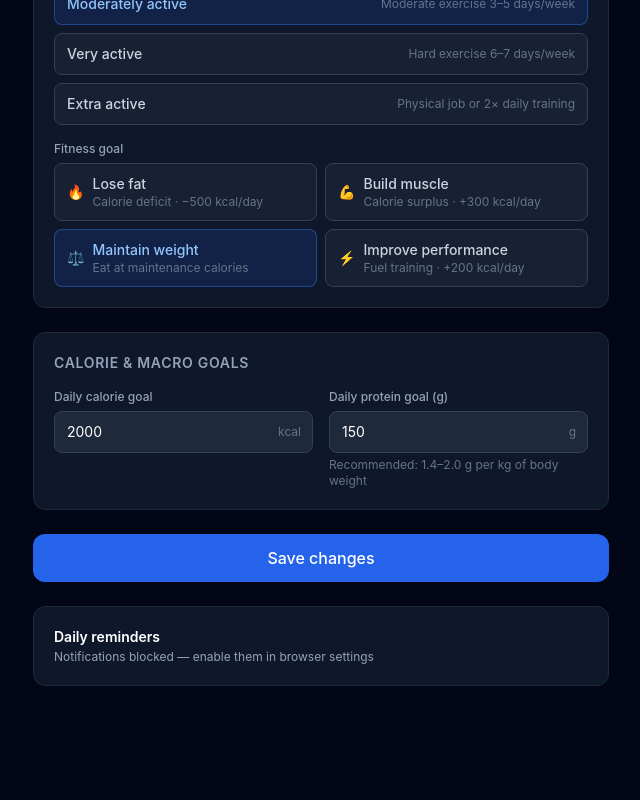
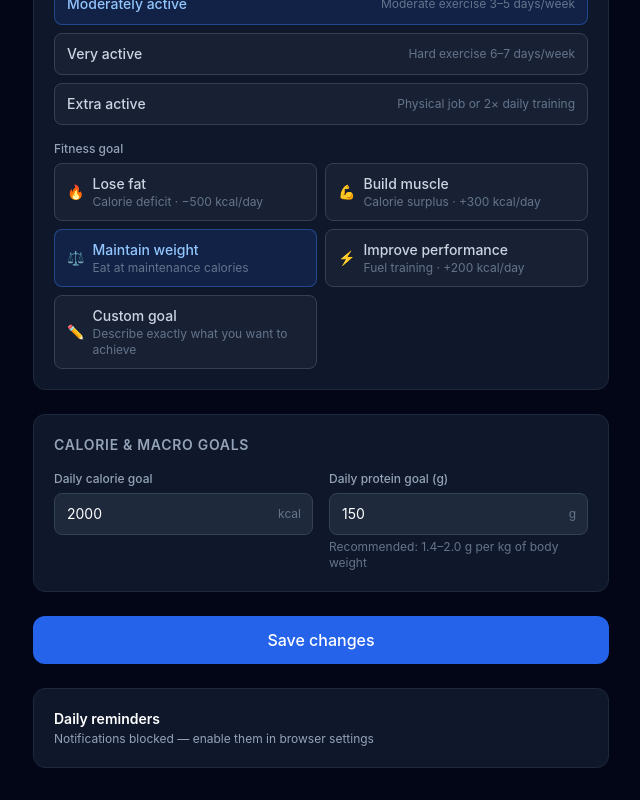
Before and after one commit to EmalSahari/fitness, a Next.js app: page /account in a window 1280 px wide. Shown: the part 800-1600 px from the top of the page, without its empty margins (279-919 px from the left). Before the commit the page ends 1518 px from the top, so only its background shows below. Built offline with nearby package versions, Linux system fonts and the light colour scheme; no server answers.

Commit message:
feat: add custom fitness goal with free-text description

```diff
--- a/app/account/page.tsx
+++ b/app/account/page.tsx
@@ -21,6 +21,7 @@ const GOAL_OPTIONS: { value: FitnessGoal; emoji: string; label: TranslationKey;
   { value: 'build_muscle', emoji: '💪', label: 'ob_goal_build_muscle',  desc: 'ob_goal_build_muscle_desc' },
   { value: 'maintain',     emoji: '⚖️', label: 'ob_goal_maintain',      desc: 'ob_goal_maintain_desc' },
   { value: 'performance',  emoji: '⚡', label: 'ob_goal_performance',   desc: 'ob_goal_performance_desc' },
+  { value: 'custom',       emoji: '✏️', label: 'ob_goal_custom',        desc: 'ob_goal_custom_desc' },
 ];
 
 export default function AccountPage() {
@@ -35,6 +36,7 @@ export default function AccountPage() {
   const [sex, setSex] = useState<Sex>('male');
   const [activityLevel, setActivityLevel] = useState<ActivityLevel>('moderate');
   const [goal, setGoal] = useState<FitnessGoal>('maintain');
+  const [customGoalText, setCustomGoalText] = useState('');
   const [calorieGoal, setCalorieGoal] = useState('2000');
   const [proteinGoal, setProteinGoal] = useState('150');
 
@@ -64,6 +66,7 @@ export default function AccountPage() {
         if (stats.sex)         setSex(stats.sex as Sex);
         if (stats.activity_level) setActivityLevel(stats.activity_level as ActivityLevel);
         if (stats.goal)        setGoal(stats.goal as FitnessGoal);
+        if (stats.custom_goal_text) setCustomGoalText(stats.custom_goal_text);
       });
   }, [user, profile]); // eslint-disable-line react-hooks/exhaustive-deps
 
@@ -97,6 +100,7 @@ export default function AccountPage() {
       sex,
       activity_level: activityLevel,
       goal,
+      custom_goal_text: goal === 'custom' ? (customGoalText.trim() || null) : null,
     }, { onConflict: 'user_id' });
 
     await refreshProfile();
@@ -199,6 +203,16 @@ export default function AccountPage() {
               </button>
             ))}
           </div>
+          {goal === 'custom' && (
+            <textarea
+              value={customGoalText}
+              onChange={e => setCustomGoalText(e.target.value)}
+              placeholder={t('ob_goal_custom_placeholder')}
+              rows={2}
+              maxLength={200}
+              className="mt-2 w-full bg-slate-800 border border-blue-500/40 rounded-lg px-3 py-2.5 text-white text-sm placeholder-slate-500 focus:outline-none focus:border-blue-500 resize-none"
+            />
+          )}
         </Field>
       </Section>
 
--- a/app/api/progress-insights/route.ts
+++ b/app/api/progress-insights/route.ts
@@ -16,7 +16,7 @@ export async function POST(req: NextRequest) {
   }
 
   const body = await req.json();
-  const { weightEntries, avgCalories, avgCaloriesBurned, workoutsPerWeek, calorieGoal, goal, name, tdee, periodLabel } = body;
+  const { weightEntries, avgCalories, avgCaloriesBurned, workoutsPerWeek, calorieGoal, goal, name, tdee, periodLabel, customGoalText } = body;
 
   const weightTrend = weightEntries.length >= 2
     ? (weightEntries[0].weight_kg - weightEntries[weightEntries.length - 1].weight_kg).toFixed(1)
@@ -24,7 +24,7 @@ export async function POST(req: NextRequest) {
 
   const prompt = `
 User: ${name || 'Anonymous'}
-Goal: ${goal} (${goal === 'lose_fat' ? 'fat loss' : goal === 'build_muscle' ? 'muscle gain' : goal === 'maintain' ? 'maintenance' : 'performance'})
+Goal: ${goal === 'custom' && customGoalText ? `Custom: "${customGoalText}"` : goal === 'lose_fat' ? 'fat loss' : goal === 'build_muscle' ? 'muscle gain' : goal === 'maintain' ? 'maintenance' : 'performance'}
 Calorie goal: ${calorieGoal} kcal/day
 Estimated TDEE: ${tdee ?? 'unknown'} kcal/day
 
--- a/app/onboarding/page.tsx
+++ b/app/onboarding/page.tsx
@@ -24,6 +24,7 @@ const GOAL_OPTIONS: { value: FitnessGoal; emoji: string; label: TranslationKey;
   { value: 'build_muscle', emoji: '💪', label: 'ob_goal_build_muscle',   desc: 'ob_goal_build_muscle_desc' },
   { value: 'maintain',     emoji: '⚖️', label: 'ob_goal_maintain',       desc: 'ob_goal_maintain_desc' },
   { value: 'performance',  emoji: '⚡', label: 'ob_goal_performance',    desc: 'ob_goal_performance_desc' },
+  { value: 'custom',       emoji: '✏️', label: 'ob_goal_custom',         desc: 'ob_goal_custom_desc' },
 ];
 
 const LANGUAGES: { value: Language; flag: string; label: string }[] = [
@@ -47,6 +48,7 @@ export default function OnboardingPage() {
   const [sex, setSex] = useState<Sex>('male');
   const [activityLevel, setActivityLevel] = useState<ActivityLevel>('moderate');
   const [goal, setGoal] = useState<FitnessGoal>('maintain');
+  const [customGoalText, setCustomGoalText] = useState('');
 
   const tdee =
     weightKg && heightCm && age
@@ -90,6 +92,7 @@ export default function OnboardingPage() {
       sex,
       activity_level: activityLevel,
       goal,
+      ...(goal === 'custom' && customGoalText.trim() ? { custom_goal_text: customGoalText.trim() } : {}),
     }, { onConflict: 'user_id' });
 
     await supabase.from('weight_entries').insert({
@@ -275,6 +278,17 @@ export default function OnboardingPage() {
                     {goal === value && <div className="ml-auto w-2 h-2 rounded-full bg-blue-500 flex-shrink-0" />}
                   </button>
                 ))}
+                {goal === 'custom' && (
+                  <textarea
+                    value={customGoalText}
+                    onChange={e => setCustomGoalText(e.target.value)}
+                    placeholder={t('ob_goal_custom_placeholder')}
+                    rows={2}
+                    maxLength={200}
+                    autoFocus
+                    className="w-full bg-slate-800 border border-blue-500/40 rounded-xl px-4 py-3 text-white text-sm placeholder-slate-500 focus:outline-none focus:border-blue-500 resize-none"
+                  />
+                )}
               </div>
 
               {tdee && (
--- a/app/progress/page.tsx
+++ b/app/progress/page.tsx
@@ -191,7 +191,7 @@ export default function ProgressPage() {
   const [weightEntries, setWeightEntries] = useState<WeightEntry[]>([]);
   const [foodEntries, setFoodEntries] = useState<FoodEntry[]>([]);
   const [workoutEntries, setWorkoutEntries] = useState<WorkoutEntry[]>([]);
-  const [userStats, setUserStats] = useState<{ goal?: string } | null>(null);
+  const [userStats, setUserStats] = useState<{ goal?: string; custom_goal_text?: string } | null>(null);
   const [loading, setLoading] = useState(true);
 
   const [showWeightForm, setShowWeightForm] = useState(false);
@@ -213,7 +213,7 @@ export default function ProgressPage() {
       supabase.from('weight_entries').select('*').eq('user_id', user.id).order('date', { ascending: false }).limit(weightLimit),
       supabase.from('food_entries').select('*').eq('user_id', user.id).gte('date', startDate).lte('date', today),
       supabase.from('workout_entries').select('*').eq('user_id', user.id).gte('date', startDate).lte('date', today),
-      supabase.from('user_stats').select('goal').eq('user_id', user.id).single(),
+      supabase.from('user_stats').select('goal, custom_goal_text').eq('user_id', user.id).single(),
     ]);
     setWeightEntries((w.data ?? []) as WeightEntry[]);
     setFoodEntries((f.data ?? []) as FoodEntry[]);
@@ -262,6 +262,7 @@ export default function ProgressPage() {
         workoutsPerWeek: Math.round(workoutEntries.length / (n / 7)),
         calorieGoal: profile?.calorie_goal ?? 2000,
         goal: userStats?.goal ?? profile?.calorie_goal, name: profile?.name, tdee: null,
+        customGoalText: userStats?.custom_goal_text ?? null,
         periodLabel: period === '7d' ? 'last 7 days' : period === '30d' ? 'last 30 days' : 'last 3 months',
       }),
     });
--- a/lib/i18n/da.ts
+++ b/lib/i18n/da.ts
@@ -79,6 +79,9 @@ const da: Record<TranslationKey, string> = {
   ob_goal_maintain_desc: 'Spis ved vedligeholdelseskalorier',
   ob_goal_performance: 'Forbedre præstation',
   ob_goal_performance_desc: 'Fuel træning · +200 kcal/dag',
+  ob_goal_custom: 'Eget mål',
+  ob_goal_custom_desc: 'Beskriv præcist hvad du vil opnå',
+  ob_goal_custom_placeholder: 'F.eks. tage 10 kg på, løbe et maraton, blive slank og stærk…',
   ob_tdee_label: 'Dit estimerede daglige behov',
   ob_calorie_goal_label: 'Foreslået kaloriemål',
   ob_continue: 'Fortsæt',
--- a/lib/i18n/en.ts
+++ b/lib/i18n/en.ts
@@ -77,6 +77,9 @@ const en = {
   ob_goal_maintain_desc: 'Eat at maintenance calories',
   ob_goal_performance: 'Improve performance',
   ob_goal_performance_desc: 'Fuel training · +200 kcal/day',
+  ob_goal_custom: 'Custom goal',
+  ob_goal_custom_desc: 'Describe exactly what you want to achieve',
+  ob_goal_custom_placeholder: 'e.g. Bulk up 10kg, train for a marathon, get lean and strong…',
   ob_tdee_label: 'Your estimated daily needs',
   ob_calorie_goal_label: 'Suggested calorie goal',
   ob_continue: 'Continue',
--- a/lib/types.ts
+++ b/lib/types.ts
@@ -1,7 +1,7 @@
 export type MealType = 'breakfast' | 'lunch' | 'dinner' | 'snack';
 export type WorkoutType = 'cardio' | 'strength' | 'hiit' | 'yoga' | 'sports' | 'other';
 export type ActivityLevel = 'sedentary' | 'light' | 'moderate' | 'active' | 'very_active';
-export type FitnessGoal = 'lose_fat' | 'build_muscle' | 'maintain' | 'performance';
+export type FitnessGoal = 'lose_fat' | 'build_muscle' | 'maintain' | 'performance' | 'custom';
 export type Sex = 'male' | 'female' | 'other';
 export type Plan = 'free' | 'pro';
 export type Language = 'en' | 'da';
@@ -28,6 +28,7 @@ export interface UserStats {
   sex?: Sex;
   activity_level?: ActivityLevel;
   goal?: FitnessGoal;
+  custom_goal_text?: string;
   updated_at: string;
 }
 
--- a/lib/utils.ts
+++ b/lib/utils.ts
@@ -54,6 +54,7 @@ export function calorieGoalFromGoal(tdee: number, goal: FitnessGoal): number {
     build_muscle: 300,
     maintain: 0,
     performance: 200,
+    custom: 0,
   };
   return Math.max(1200, tdee + adjustments[goal]);
 }
@@ -65,6 +66,7 @@ export function proteinGoalFromWeight(weightKg: number, goal: FitnessGoal): numb
     build_muscle: 2.0,
     maintain: 1.4,
     performance: 1.8,
+    custom: 1.6,
   };
   return Math.round(weightKg * multipliers[goal]);
 }
```
